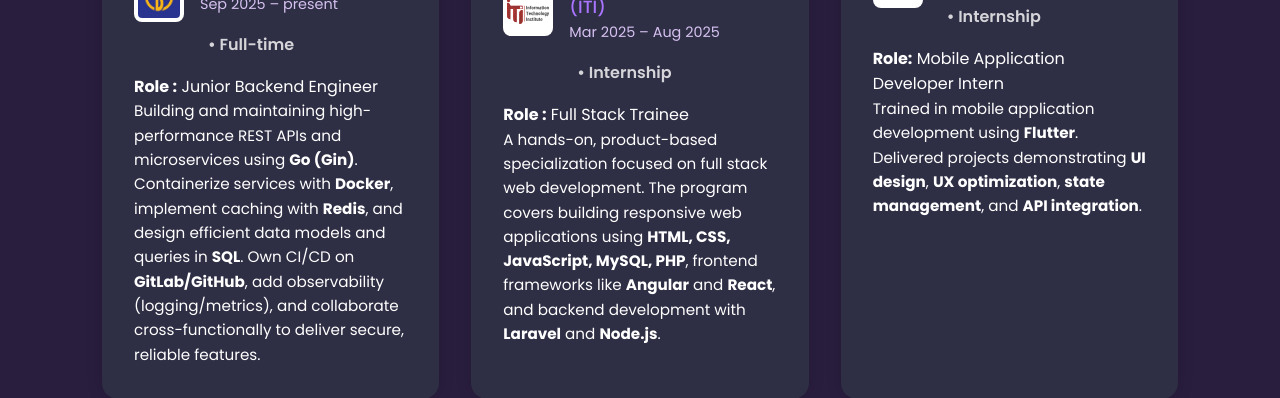
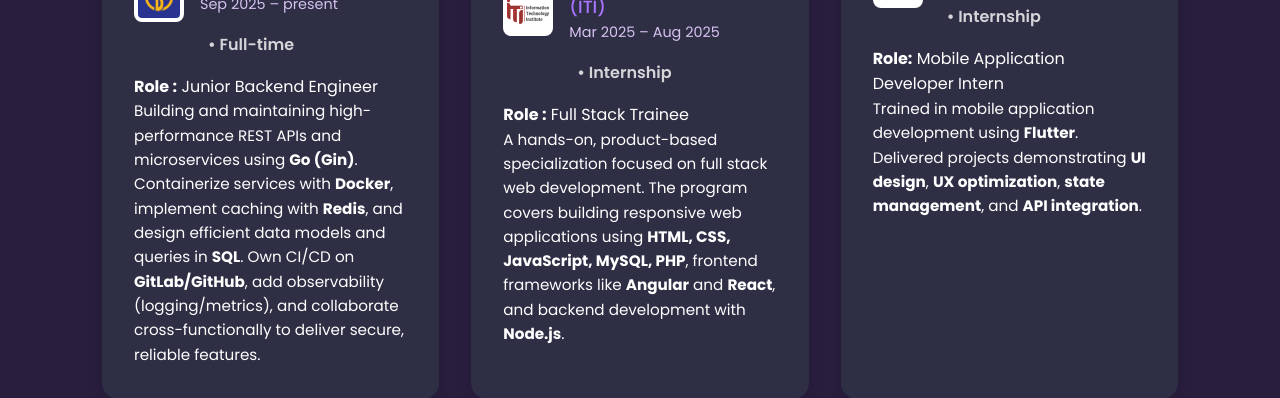
Before and after one commit to ahmedddhelmyyy/helmy_portfolio_reacttt, a React (Vite) app: page / in a window 1280 px wide. Shown: the part 1900-2298 px from the top of the page. Built offline with nearby package versions, Linux system fonts and the light colour scheme.

Commit message:
remove laravel from iti

```diff
--- a/src/components/experience/Experience.jsx
+++ b/src/components/experience/Experience.jsx
@@ -46,7 +46,7 @@ function Experience() {
   </div>
   <p><strong>Role :</strong> Full Stack Trainee</p>
   <p className="experience_description">
-    A hands-on, product-based specialization focused on full stack web development. The program covers building responsive web applications using <strong>HTML, CSS, JavaScript, MySQL, PHP</strong>, frontend frameworks like <strong>Angular</strong> and <strong>React</strong>, and backend development with <strong>Laravel</strong> and <strong>Node.js</strong>.
+    A hands-on, product-based specialization focused on full stack web development. The program covers building responsive web applications using <strong>HTML, CSS, JavaScript, MySQL, PHP</strong>, frontend frameworks like <strong>Angular</strong> and <strong>React</strong>, and backend development with  <strong>Node.js</strong>.
   </p>
 </div>
 
```
